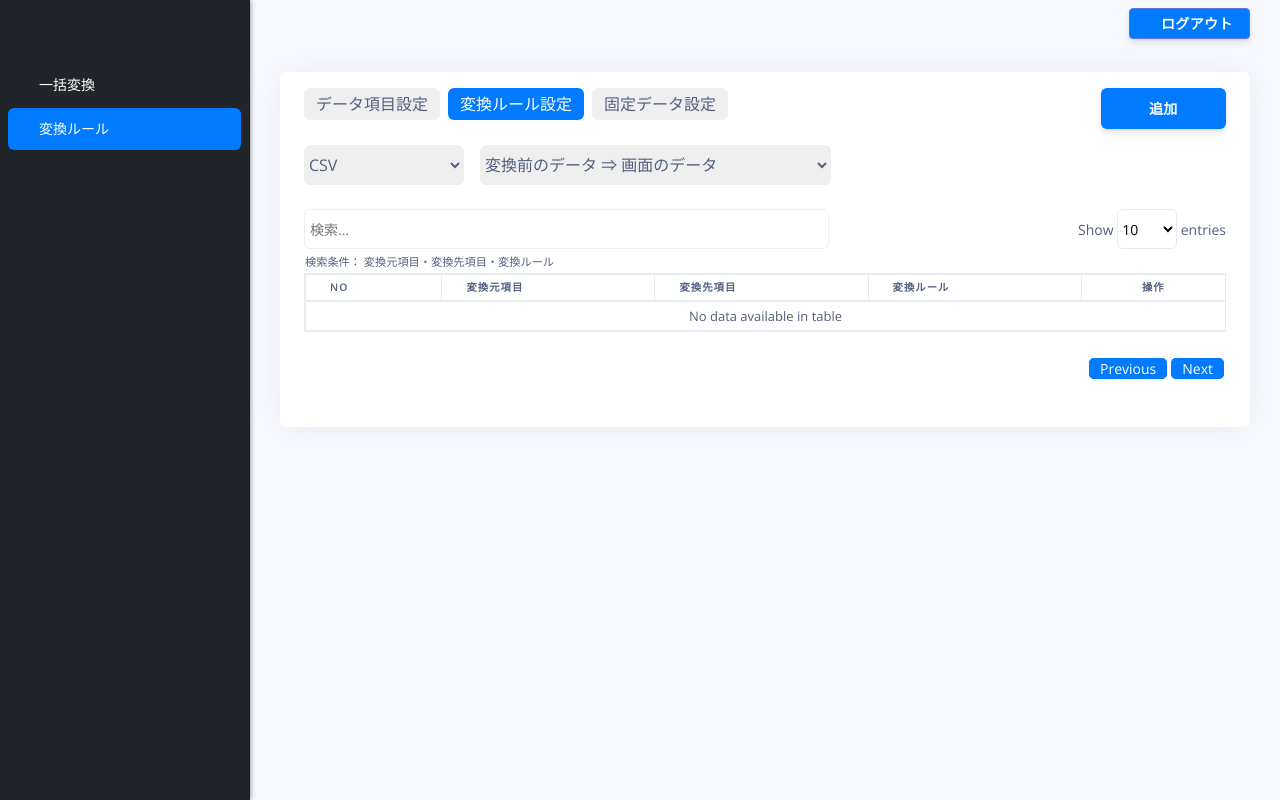
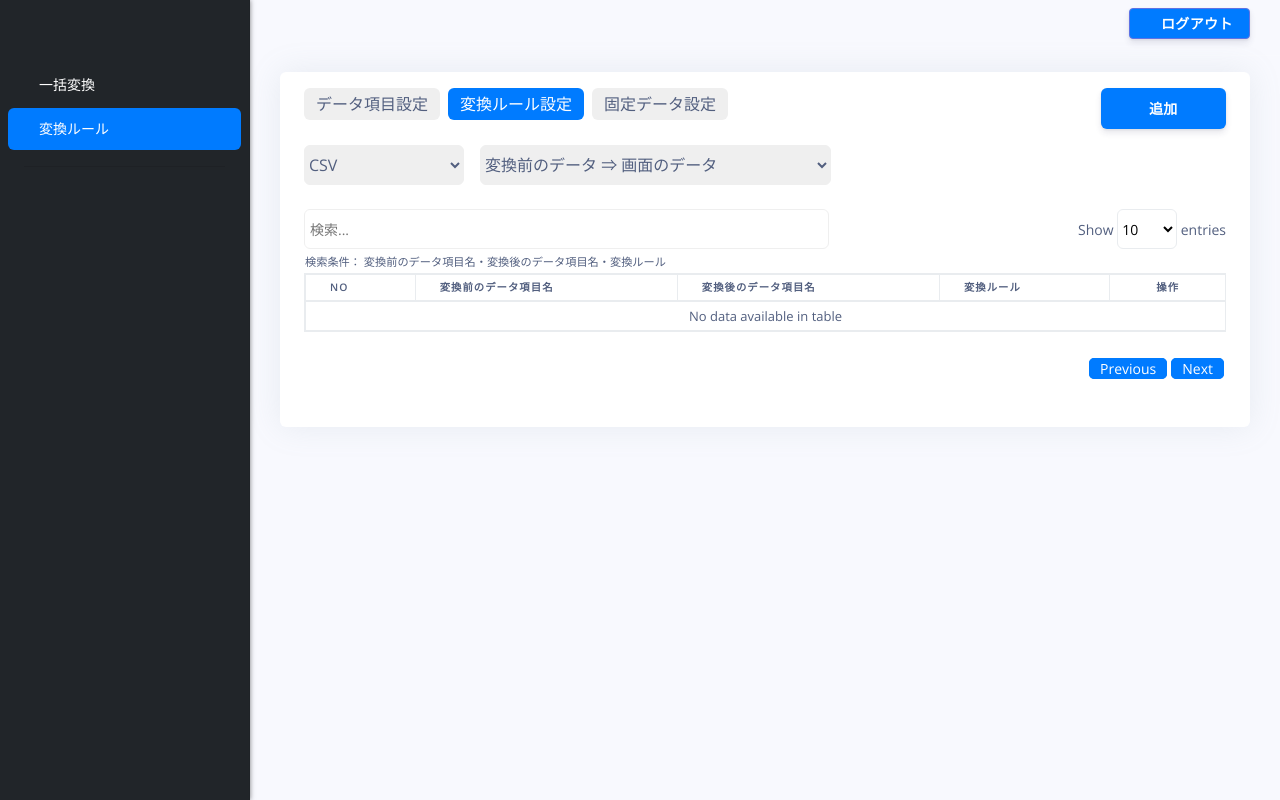
Before and after one commit to CoderFake/convert_service, a Django app: page /settings/rule-settings/ in a window 1280 px wide. Run offline with Django 5.2, Linux system fonts and the light colour scheme; the visitor is signed in with stand-in values (Sample User, id 1); data that the repository does not hold is empty; parts of the project's set-up code (start-up, migrations or seed data) failed here and were passed over; some libraries are stand-ins or nearby versions.

Commit message:
update: update text in setting templates

```diff
--- a/ConvertService/templates/web/settings/data-item.html
+++ b/ConvertService/templates/web/settings/data-item.html
@@ -312,8 +312,8 @@
 
                 </div>
                 <div class="modal-footer">
-                    <button type="button" class="btn btn-secondary" data-dismiss="modal">閉じる</button>
                     <button type="submit" class="btn btn-primary" id="saveDataItem">保存</button>
+                    <button type="button" class="btn btn-secondary" data-dismiss="modal">キャンセル</button>
                 </div>
             </form>
         </div>
--- a/ConvertService/templates/web/settings/rule_settings.html
+++ b/ConvertService/templates/web/settings/rule_settings.html
@@ -263,8 +263,8 @@
                             <thead>
                                 <tr>
                                     <th>ID</th>
-                                    <th>変換元項目</th>
-                                    <th>変換先項目</th>
+                                    <th>変換前のデータ項目名</th>
+                                    <th>変換後のデータ項目名</th>
                                     <th>変換ルール</th>
                                     <th>操作</th>
                                 </tr>
@@ -320,7 +320,7 @@
 
                 <div class="modal-body">
                     <div class="form-group row mt-3">
-                        <label for="from_item_id" class="col-sm-3 col-form-label">変換元項目</label>
+                        <label for="from_item_id" class="col-sm-3 col-form-label">変換前のデータ項目名</label>
                         <div class="col-sm-9">
                             <select class="form-control" id="from_item_id" name="from_item_id">
                                 <option value="">選択してください</option>
@@ -331,7 +331,7 @@
                     </div>
 
                     <div class="form-group row mt-3">
-                        <label for="to_item_id" class="col-sm-3 col-form-label">変換先項目</label>
+                        <label for="to_item_id" class="col-sm-3 col-form-label">変換後のデータ項目名</label>
                         <div class="col-sm-9">
                             <select class="form-control" id="to_item_id" name="to_item_id">
                                 <option value="">選択してください</option>
@@ -356,8 +356,8 @@
                 </div>
 
                 <div class="modal-footer">
-                    <button type="button" class="btn btn-secondary" data-dismiss="modal">閉じる</button>
                     <button type="submit" class="btn btn-primary" id="saveRule">保存</button>
+                    <button type="button" class="btn btn-secondary" data-dismiss="modal">キャンセル</button>
                 </div>
             </form>
         </div>
@@ -440,7 +440,7 @@ $(document).ready(function() {
                 $('#ruleTable_wrapper .row:first-child .col-md-6:first-child').html('')
                 .append(`
                     <input class="search-input" type="search" name="search_input" placeholder="検索..." aria-controls="dataItemTable">
-                    <span class='content position-absolute' style="font-size: 0.7rem; bottom: -22px; left: 1px">検索条件： 変換元項目・変換先項目・変換ルール</span>
+                    <span class='content position-absolute' style="font-size: 0.7rem; bottom: -22px; left: 1px">検索条件： 変換前のデータ項目名・変換後のデータ項目名・変換ルール</span>
                 `);
             }
 
```
